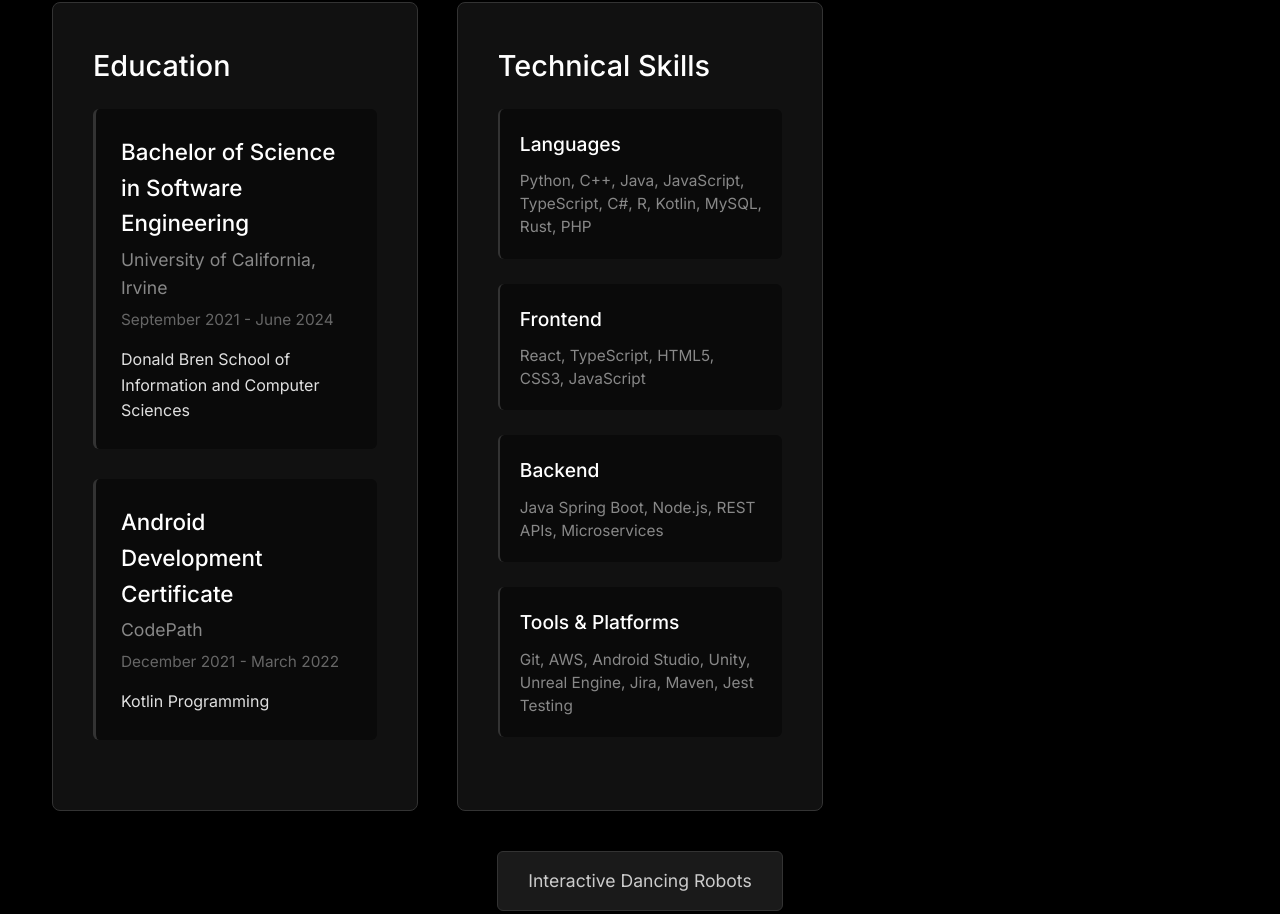
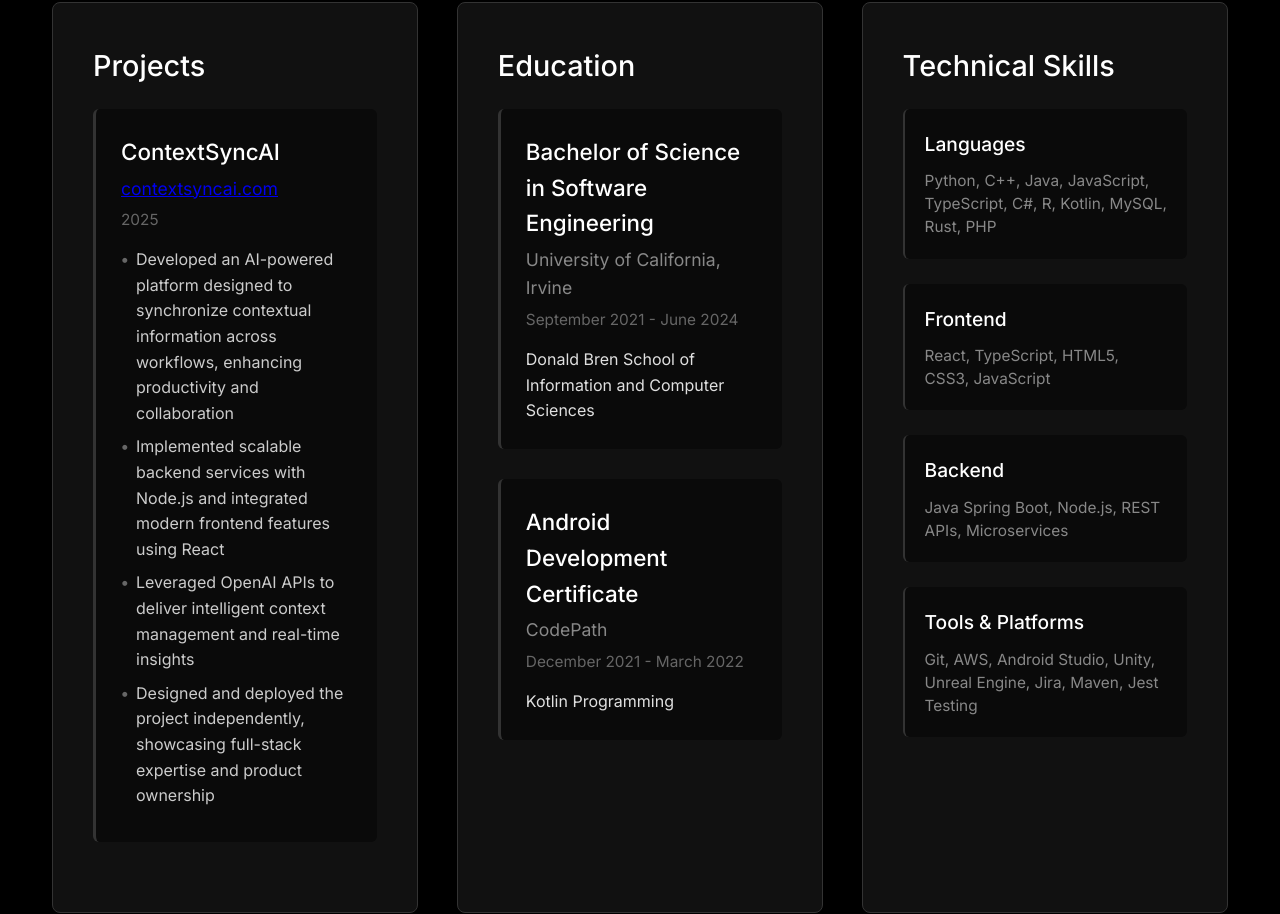
Before and after one commit to JosephSaada/resume, a plain HTML site: page index.html in a window 1280 px wide. Shown: the part 1691-2605 px from the top of the page. Drawn offline with Linux system fonts and the light colour scheme.

Commit message:
Add projects section with ContextSyncAI details
Added a new section for projects showcasing ContextSyncAI with details about its development and features.

```diff
--- a/index.html
+++ b/index.html
@@ -321,6 +321,22 @@
 				</div>
 			</section>
 
+			<section class="section projects">
+  <h2>Projects</h2>
+  <div class="job">
+    <h3>ContextSyncAI</h3>
+    <div class="company"><a href="https://contextsyncai.com" target="_blank">contextsyncai.com</a></div>
+    <div class="date">2025</div>
+    <ul>
+      <li>Developed an AI-powered platform designed to synchronize contextual information across workflows, enhancing productivity and collaboration</li>
+      <li>Implemented scalable backend services with Node.js and integrated modern frontend features using React</li>
+      <li>Leveraged OpenAI APIs to deliver intelligent context management and real-time insights</li>
+      <li>Designed and deployed the project independently, showcasing full-stack expertise and product ownership</li>
+    </ul>
+  </div>
+</section>
+
+
 			<section class="section">
 				<h2>Education</h2>
 				<div class="job">
```
